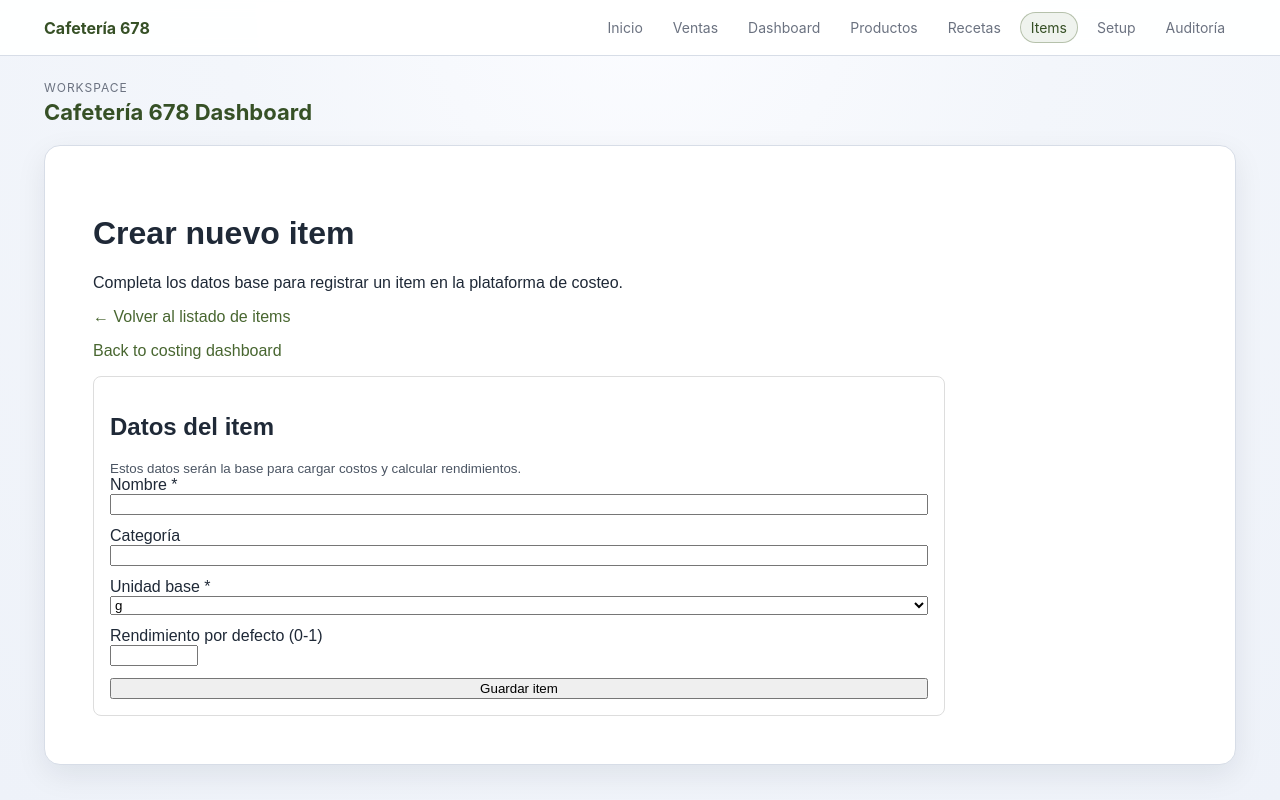
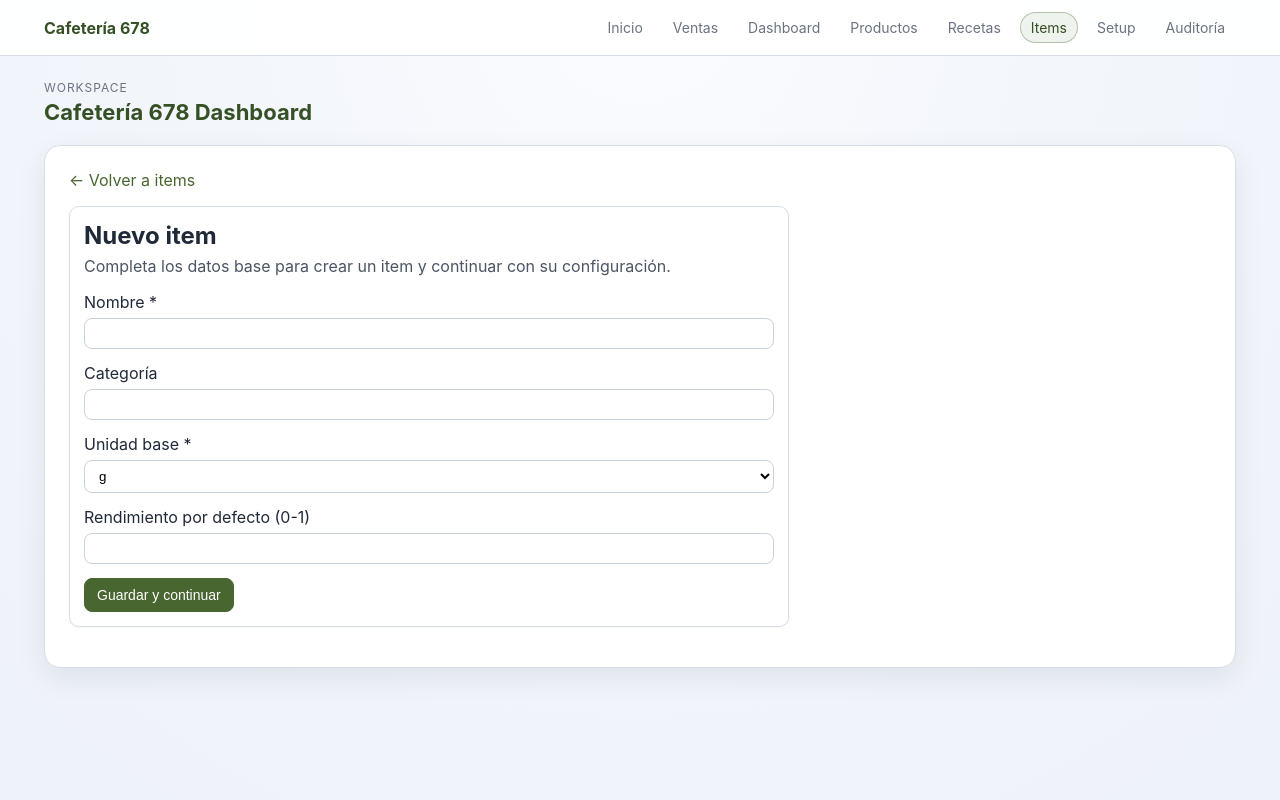
Before and after one commit to NicoChapiro/cafeteria-678-dashboard, a Next.js app: page /items/new in a window 1280 px wide. Built offline with nearby package versions, Linux system fonts and the light colour scheme.

Commit message:
Harmonize create-page UX across products items and recipes

```diff
--- a/app/items/new/page.tsx
+++ b/app/items/new/page.tsx
@@ -4,9 +4,7 @@ import Link from 'next/link';
 import { useRouter } from 'next/navigation';
 import { FormEvent, useState } from 'react';
 
-import FieldHint from '@/src/components/feedback/FieldHint';
 import InlineAlert from '@/src/components/feedback/InlineAlert';
-import { ReturnToLink } from '@/src/components/navigation/ReturnToLink';
 import type { BaseUnit } from '@/src/domain/types';
 import { upsertItem } from '@/src/storage/local/store';
 
@@ -54,50 +52,57 @@ export default function NewItemPage() {
   }
 
   return (
-    <main style={{ padding: 24, fontFamily: 'sans-serif', maxWidth: 900 }}>
-      <h1>Crear nuevo item</h1>
-      <p>Completa los datos base para registrar un item en la plataforma de costeo.</p>
-      <p>
-        <Link href="/items">← Volver al listado de items</Link>
+    <main style={{ display: 'grid', gap: 16 }}>
+      <p style={{ margin: 0 }}>
+        <Link href="/items">← Volver a items</Link>
       </p>
-      <ReturnToLink returnTo="/items" />
 
-      <section style={{ border: '1px solid #ddd', borderRadius: 8, padding: 16 }}>
-        <h2>Datos del item</h2>
-        <FieldHint>Estos datos serán la base para cargar costos y calcular rendimientos.</FieldHint>
+      <section className="card" style={{ maxWidth: 720, display: 'grid', gap: 16 }}>
+        <header style={{ display: 'grid', gap: 6 }}>
+          <h1 style={{ margin: 0 }}>Nuevo item</h1>
+          <p style={{ margin: 0, color: '#4b5563' }}>
+            Completa los datos base para crear un item y continuar con su configuración.
+          </p>
+        </header>
 
-        <form onSubmit={onSubmit} style={{ display: 'grid', gap: 12 }}>
-          <label>
-            Nombre *
-            <br />
-            <input name="name" required style={{ width: '100%' }} />
+        <form onSubmit={onSubmit} style={{ display: 'grid', gap: 14 }}>
+          <label style={{ display: 'grid', gap: 6 }}>
+            <span>Nombre *</span>
+            <input className="input" name="name" required style={{ width: '100%' }} />
           </label>
 
-          <label>
-            Categoría
-            <br />
-            <input name="category" style={{ width: '100%' }} />
+          <label style={{ display: 'grid', gap: 6 }}>
+            <span>Categoría</span>
+            <input className="input" name="category" style={{ width: '100%' }} />
           </label>
 
-          <label>
-            Unidad base *
-            <br />
-            <select name="baseUnit" defaultValue="g" style={{ width: '100%' }}>
+          <label style={{ display: 'grid', gap: 6 }}>
+            <span>Unidad base *</span>
+            <select className="input" name="baseUnit" defaultValue="g" style={{ width: '100%' }}>
               <option value="g">g</option>
               <option value="ml">ml</option>
               <option value="unit">unit</option>
             </select>
           </label>
 
-          <label>
-            Rendimiento por defecto (0-1)
-            <br />
-            <input name="yieldRateDefault" type="number" min="0.0001" max="1" step="0.0001" />
+          <label style={{ display: 'grid', gap: 6 }}>
+            <span>Rendimiento por defecto (0-1)</span>
+            <input
+              className="input"
+              name="yieldRateDefault"
+              type="number"
+              min="0.0001"
+              max="1"
+              step="0.0001"
+              style={{ width: '100%' }}
+            />
           </label>
 
-          {error ? <InlineAlert tone="error">{error}</InlineAlert> : null}
+          {error ? <InlineAlert tone="error">No se pudo guardar: {error}</InlineAlert> : null}
 
-          <button type="submit">Guardar item</button>
+          <div>
+            <button className="btn" type="submit">Guardar y continuar</button>
+          </div>
         </form>
       </section>
     </main>
--- a/app/products/new/page.tsx
+++ b/app/products/new/page.tsx
@@ -53,7 +53,7 @@ export default function NewProductPage() {
         <header style={{ display: 'grid', gap: 6 }}>
           <h1 style={{ margin: 0 }}>Nuevo producto</h1>
           <p style={{ margin: 0, color: '#4b5563' }}>
-            Registra los datos base para crear un producto y continuar con su configuración.
+            Completa los datos base para crear un producto y continuar con su configuración.
           </p>
         </header>
 
@@ -87,10 +87,10 @@ export default function NewProductPage() {
             <span>Activo</span>
           </label>
 
-          {error ? <InlineAlert tone="error">{error}</InlineAlert> : null}
+          {error ? <InlineAlert tone="error">No se pudo guardar: {error}</InlineAlert> : null}
 
           <div>
-            <button className="btn" type="submit">Guardar</button>
+            <button className="btn" type="submit">Guardar y continuar</button>
           </div>
         </form>
       </section>
```
Also changed, not shown: app/recipes/new/page.tsx (+39 -35 lines).
